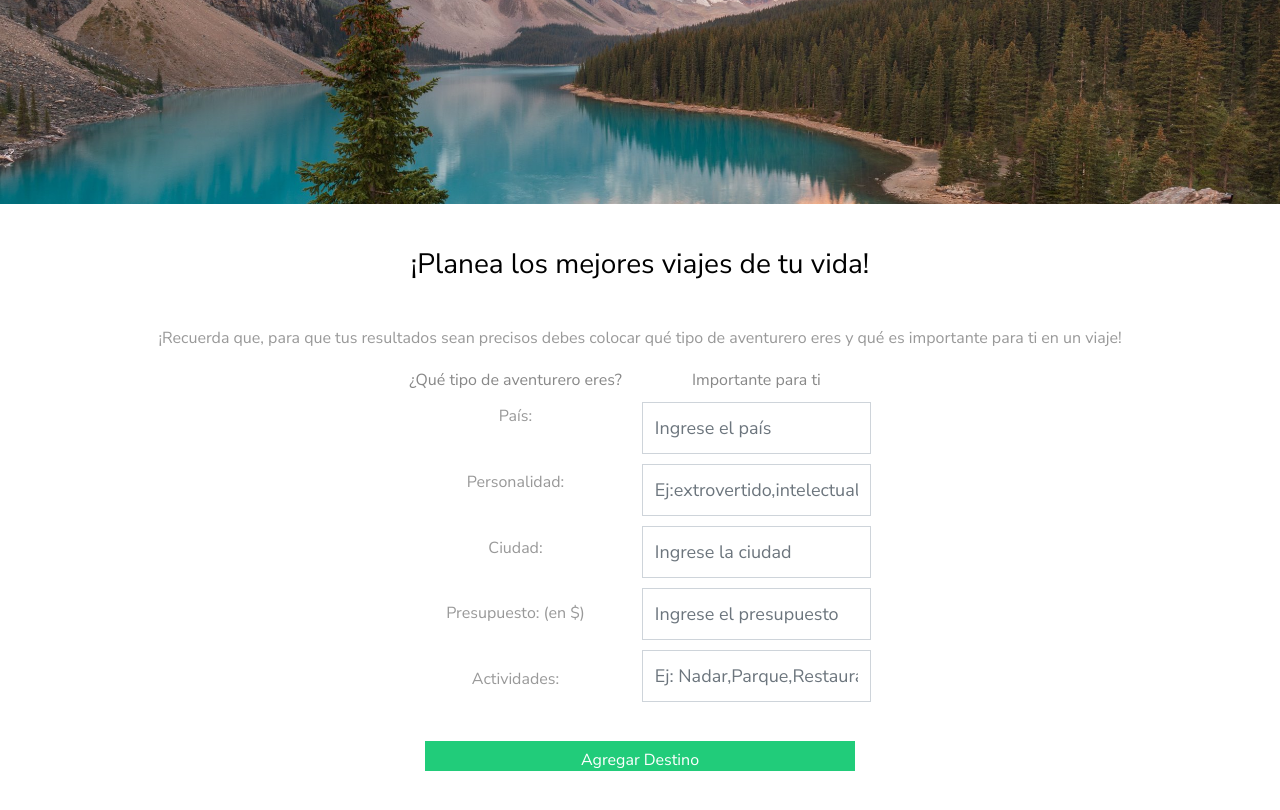
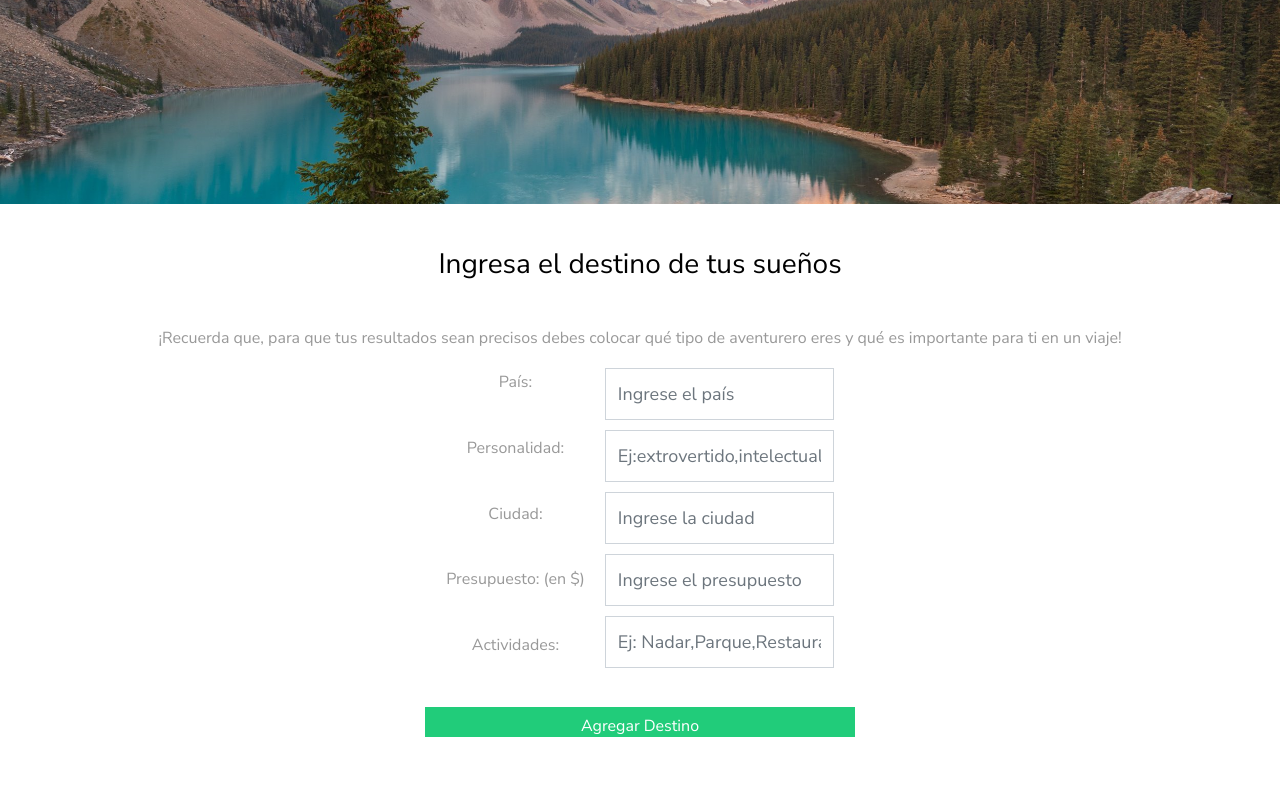
Before and after one commit to Sofiamishel2003/TravelAgent, a plain HTML site: page Agregar.html in a window 1280 px wide. Shown: the part 96-906 px from the top of the page. Drawn offline with nearby package versions, Linux system fonts and the light colour scheme; files that its build step writes are made by us from their sources.

Commit message:
Update Agregar.html

```diff
--- a/Agregar.html
+++ b/Agregar.html
@@ -77,14 +77,13 @@
 
     <div>
         </br>
-        <h1 class="h3 mb-0 text-gray-800">¡Planea los mejores viajes de tu vida!</h1>
+        <h1 class="h3 mb-0 text-gray-800">Ingresa el destino de tus sueños</h1>
         <br>
         <p style="justify-content: center; text-align: center;">¡Recuerda que, para que tus resultados sean precisos debes colocar qué tipo de aventurero eres y qué es importante para ti en un viaje!</p>
     </div>
     <form id="consultaForm">
     <div class="container">
         <div class="column">
-            <h2 class="title">¿Qué tipo de aventurero eres?</h2>
             <label>País:</label><br>
             <label>Personalidad:</label><br>
             <label>Ciudad:</label><br>
@@ -93,7 +92,6 @@
 
         </div>
         <div class="column">
-            <h2 class="title">Importante para ti</h2>
             <input type="text" class="form-control custom-input" placeholder="Ingrese el país" id="paisInput" required>
             <input type="text" class="form-control custom-input" placeholder="Ej:extrovertido,intelectual" id="personalidadInput" required>
             <input type="text" class="form-control custom-input" placeholder="Ingrese la ciudad" id="ciudadInput" required>
```
